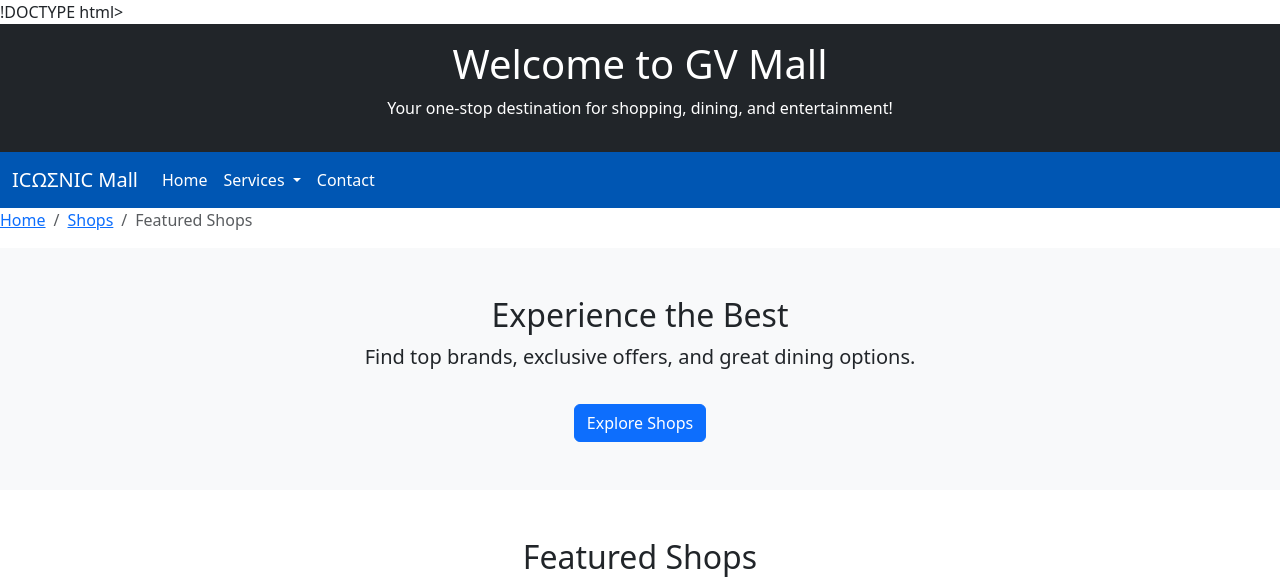
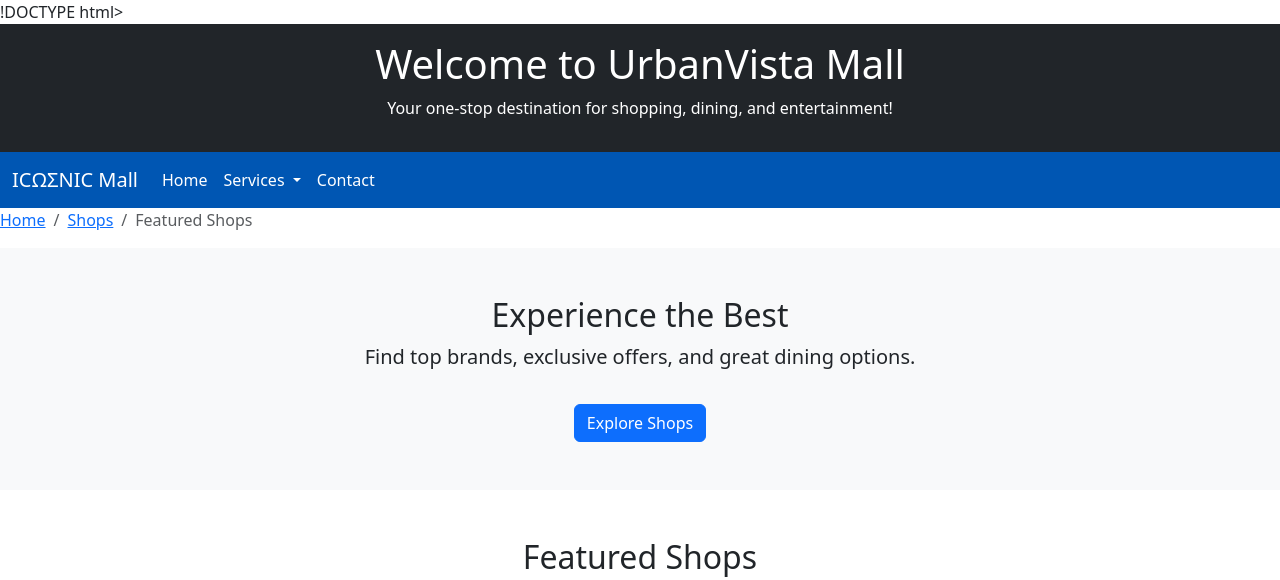
Before and after one commit to Amruthanarayana/shoppingcart, a plain HTML site: page index.html in a window 1280 px wide. Shown: the top 580 px of the page. Drawn offline with nearby package versions, Linux system fonts and the light colour scheme.

Commit message:
Update index.html

```diff
--- a/index.html
+++ b/index.html
@@ -27,7 +27,7 @@
 <body>
     <!-- Header Section -->
     <header class="bg-dark text-white py-3 text-center">
-        <h1>Welcome to  GV  Mall</h1>
+        <h1>Welcome to  UrbanVista  Mall</h1>
         <p>Your one-stop destination for shopping, dining, and entertainment!</p>
     </header>
 
```
